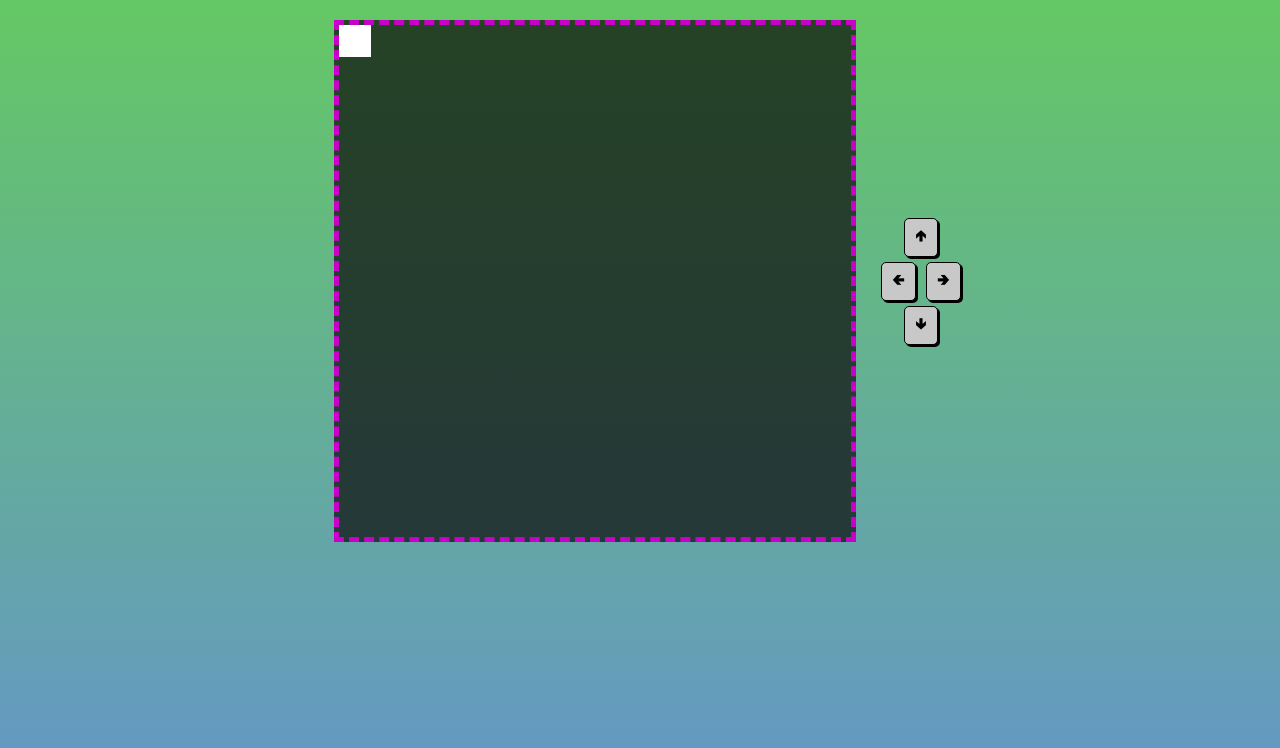
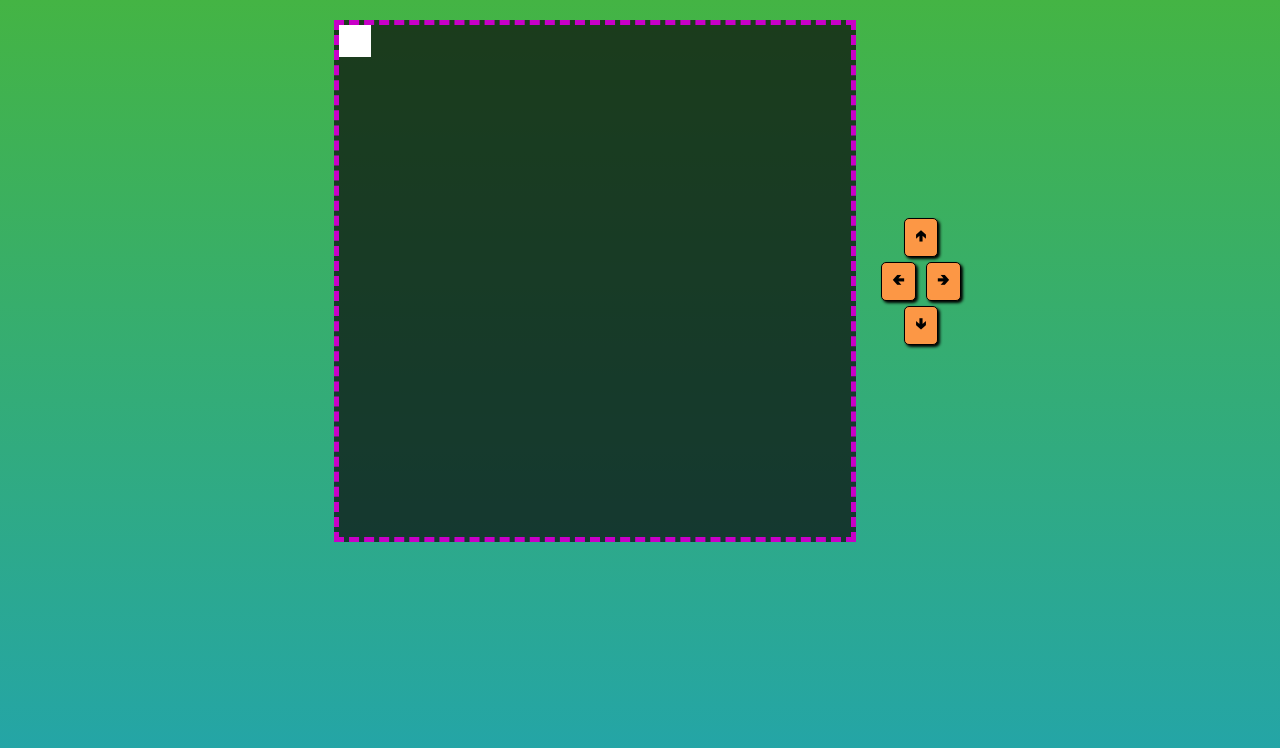
Before and after one commit to godsy07/react-game, a React (Create React App) app: page / in a window 1280 px wide. Shown: the top 748 px of the page. Built offline with nearby package versions, Linux system fonts and the light colour scheme.

Commit message:
added transitions to block moving

```diff
--- a/src/control-container/control-container.styles.css
+++ b/src/control-container/control-container.styles.css
@@ -22,15 +22,15 @@
   padding: 5px 10px;
   border: 1px solid black;
   border-radius: 5px;
-  box-shadow: 2px 2px #000;
-  background-color: rgb(200, 200, 200);
+  box-shadow: 2px 2px 3px #000;
+  background-color: rgb(252, 151, 69);
   cursor: pointer;
 }
 .up:hover,
 .left:hover,
 .right:hover,
 .down:hover {
-  background-color: rgb(250, 225, 250);
-  transform: scale(115%);
+  background-color: rgb(255, 255, 180);
+  transform: scale(110%);
   transition: all 0.2s ease-in-out;
 }
--- a/src/index.css
+++ b/src/index.css
@@ -12,7 +12,7 @@ body {
   min-height: 100vh;
   width: 100vw;
   box-sizing: border-box;
-  background: linear-gradient(rgb(100, 200, 100), rgb(100, 150, 200));
+  background: linear-gradient(rgb(68, 180, 68), rgb(34, 164, 173));
 }
 
 code {
--- a/src/index.js
+++ b/src/index.js
@@ -1,17 +1,11 @@
-import React from 'react';
-import ReactDOM from 'react-dom';
-import './index.css';
-import App from './App';
-import reportWebVitals from './reportWebVitals';
+import React from "react";
+import ReactDOM from "react-dom";
+import "./index.css";
+import App from "./App";
 
 ReactDOM.render(
   <React.StrictMode>
     <App />
   </React.StrictMode>,
-  document.getElementById('root')
+  document.getElementById("root")
 );
-
-// If you want to start measuring performance in your app, pass a function
-// to log results (for example: reportWebVitals(console.log))
-// or send to an analytics endpoint. Learn more: https://bit.ly/CRA-vitals
-reportWebVitals();
--- a/src/play-area/PlayAreaContainer.jsx
+++ b/src/play-area/PlayAreaContainer.jsx
@@ -14,6 +14,7 @@ const PlayAreaContainer = ({ blockWidth, leftPosition, topPosition }, ref) => {
           top: `${topPosition}px`,
           height: `${blockWidth}px`,
           width: `${blockWidth}px`,
+          transition: "all 0.2s ease-in",
         }}
         className='play-area-block'
       ></div>
--- a/src/reportWebVitals.js
+++ /dev/null
@@ -1,13 +0,0 @@
-const reportWebVitals = onPerfEntry => {
-  if (onPerfEntry && onPerfEntry instanceof Function) {
-    import('web-vitals').then(({ getCLS, getFID, getFCP, getLCP, getTTFB }) => {
-      getCLS(onPerfEntry);
-      getFID(onPerfEntry);
-      getFCP(onPerfEntry);
-      getLCP(onPerfEntry);
-      getTTFB(onPerfEntry);
-    });
-  }
-};
-
-export default reportWebVitals;
```
Also changed, not shown: src/setupTests.js (deleted, +0 -5 lines), src/logo.svg (deleted), 1 other file (tests, documents, lock files or other folders).
